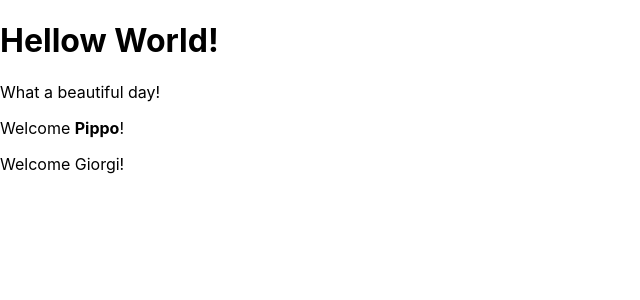
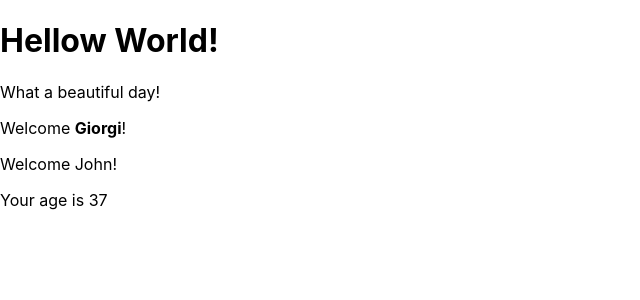
Before and after one commit to GiorgiNeparidze/react-exercises, a React (Create React App) app: page / in a window 1280 px wide. Shown: the top 300 px of the page, without its empty margins (0-640 px from the left). Built offline with nearby package versions, Linux system fonts and the light colour scheme.

Commit message:
finished ConditionalRendering-04

```diff
--- a/src/App.js
+++ b/src/App.js
@@ -7,8 +7,8 @@ export class App extends React.Component {
     return (
       <div>
         <HellowWorld />
-        <Welcome name={<strong>Pippo</strong>} age={17} />
-        <Welcome age={66} />
+        <Welcome name={<strong>Giorgi</strong>} age={22} />
+        <Welcome name="John" age={37} />
       </div>
     );
   }
--- a/src/Welcome.js
+++ b/src/Welcome.js
@@ -6,7 +6,7 @@ export class Welcome extends React.Component {
     return (
       <div>
         <p>Welcome {this.props.name}!</p>
-        {18 < this.props.age && this.props.age < 65 && <Age age={this.props.age} />}
+        {18 < this.props.age && this.props.age < 65 && this.props.name === "John" && <Age age={this.props.age} />}
       </div>
     );
   }
```
